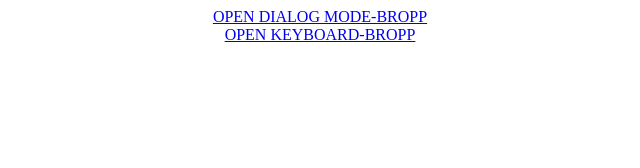
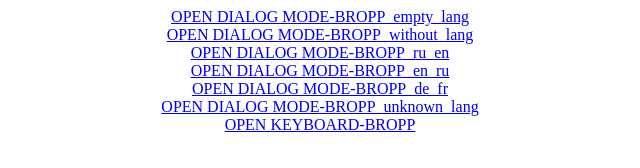
Before and after one commit to dmtr-letov/dmtr-letov.github.io, a plain HTML site: page index.html in a window 1280 px wide. Shown: the whole page, without its empty margins (320-960 px from the left). Drawn offline with Linux system fonts and the light colour scheme.

Commit message:
Update index.html

```diff
--- a/index.html
+++ b/index.html
@@ -3,7 +3,12 @@
 <meta http-equiv="content-type" content="text/html; charset=windows-1252">
 </head>
 <body>
-<center><a href="translate://dialog?lang=">OPEN DIALOG MODE-BROPP</a></center>
+<center><a href="translate://dialog?lang=">OPEN DIALOG MODE-BROPP_empty_lang</a></center>
+<center><a href="translate://dialog">OPEN DIALOG MODE-BROPP_without_lang</a></center>
+<center><a href="translate://dialog?lang=ru-en">OPEN DIALOG MODE-BROPP_ru_en</a></center>
+<center><a href="translate://dialog?lang=en-ru">OPEN DIALOG MODE-BROPP_en_ru</a></center>
+<center><a href="translate://dialog?lang=de-fr">OPEN DIALOG MODE-BROPP_de_fr</a></center>
+<center><a href="translate://dialog?lang=jj-qq">OPEN DIALOG MODE-BROPP_unknown_lang</a></center>
 <center><a href="keyboard://landing">OPEN KEYBOARD-BROPP</a></center>
 </body>
 </html>
```
